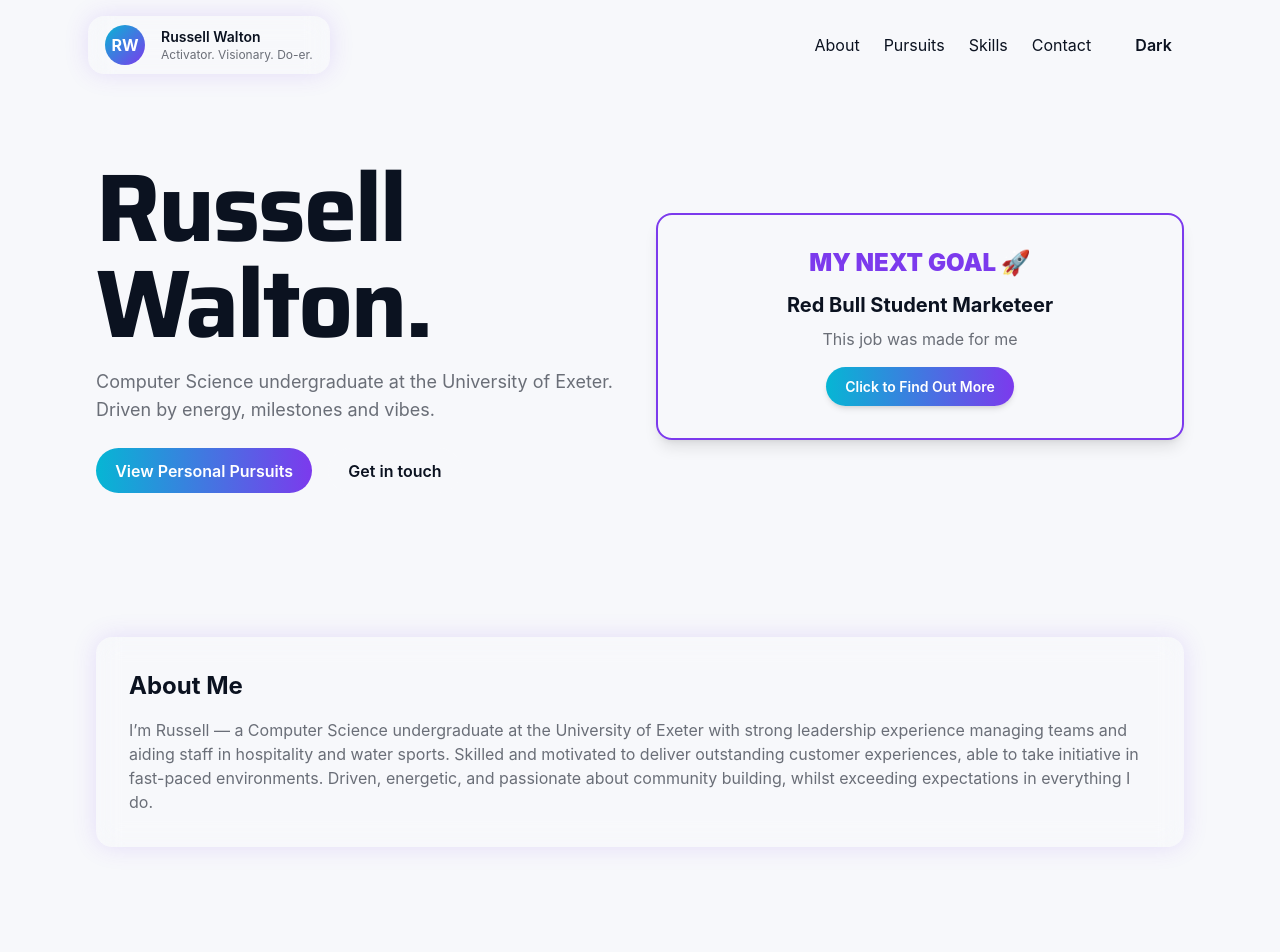
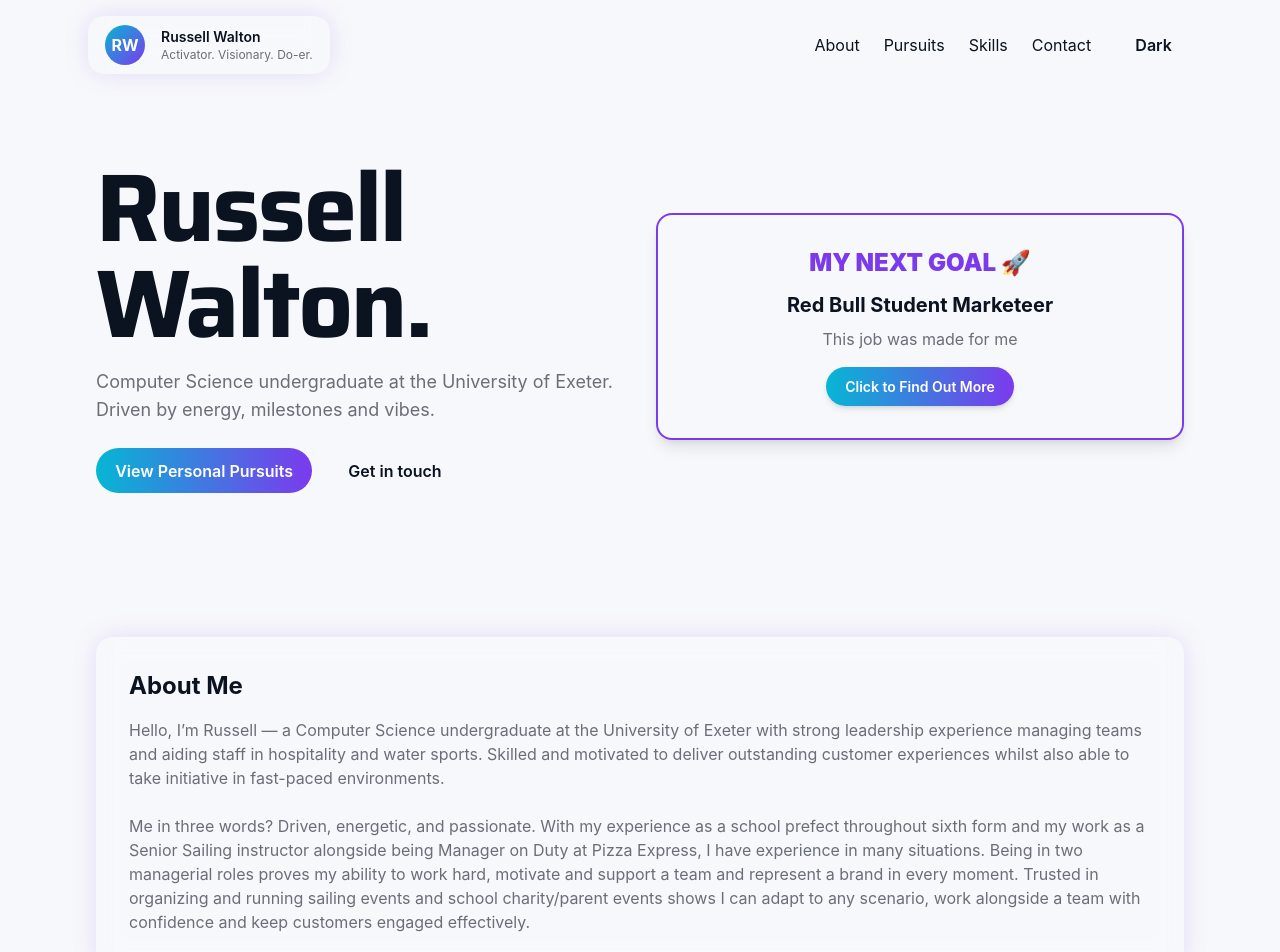
Before and after one commit to raw724/rw, a React (Vite) app: page / in a window 1280 px wide. Shown: the top 952 px of the page. Built offline with nearby package versions, Linux system fonts and the light colour scheme.

Commit message:
Revise About Me section for better readability
Updated the 'About Me' section to improve clarity and flow.

```diff
--- a/src/components/About.jsx
+++ b/src/components/About.jsx
@@ -6,7 +6,14 @@
       <div className="glass p-8">
         <h3 className="text-2xl font-bold mb-4">About Me</h3>
         <p className="text-[--muted]">
-          I’m Russell — a Computer Science undergraduate at the University of Exeter with strong leadership experience managing teams and aiding staff in hospitality and water sports. Skilled and motivated to deliver outstanding customer experiences, able to take initiative in fast-paced environments. Driven, energetic, and passionate about community building, whilst exceeding expectations in everything I do.
+          Hello, I’m Russell — a Computer Science undergraduate at the University of Exeter with strong leadership experience managing teams and aiding staff in hospitality and water sports.
+          Skilled and motivated to deliver outstanding customer experiences whilst also able to take initiative in fast-paced environments.
+        </p>
+        <br></br>
+        <p className="text-[--muted]">
+          Me in three words? Driven, energetic, and passionate. With my experience as a school prefect throughout sixth form and my work as a Senior Sailing instructor alongside being Manager on Duty at Pizza Express,
+          I have experience in many situations. Being in two managerial roles proves my ability to work hard, motivate and support a team and represent a brand in every moment. Trusted in organizing and running sailing events and
+          school charity/parent events shows I can adapt to any scenario, work alongside a team with confidence and keep customers engaged effectively.
         </p>
       </div>
     </section>
```
